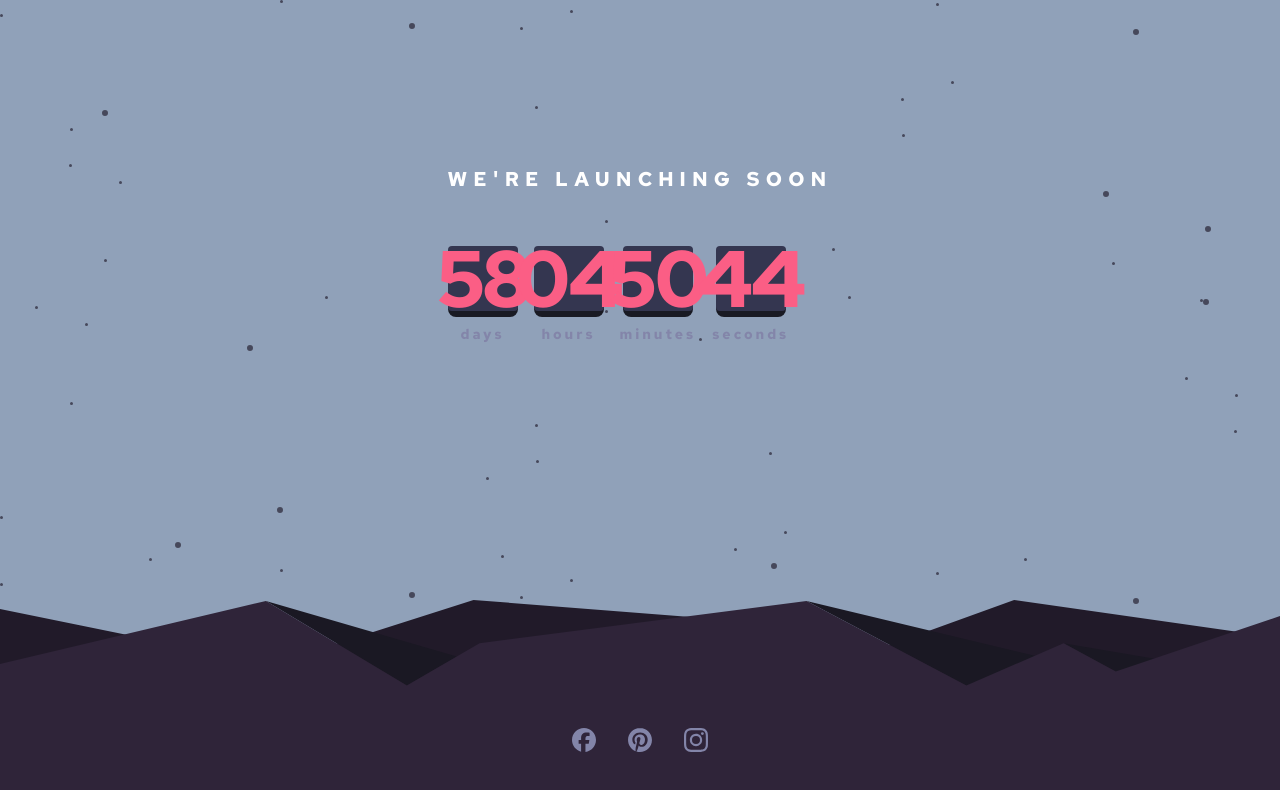
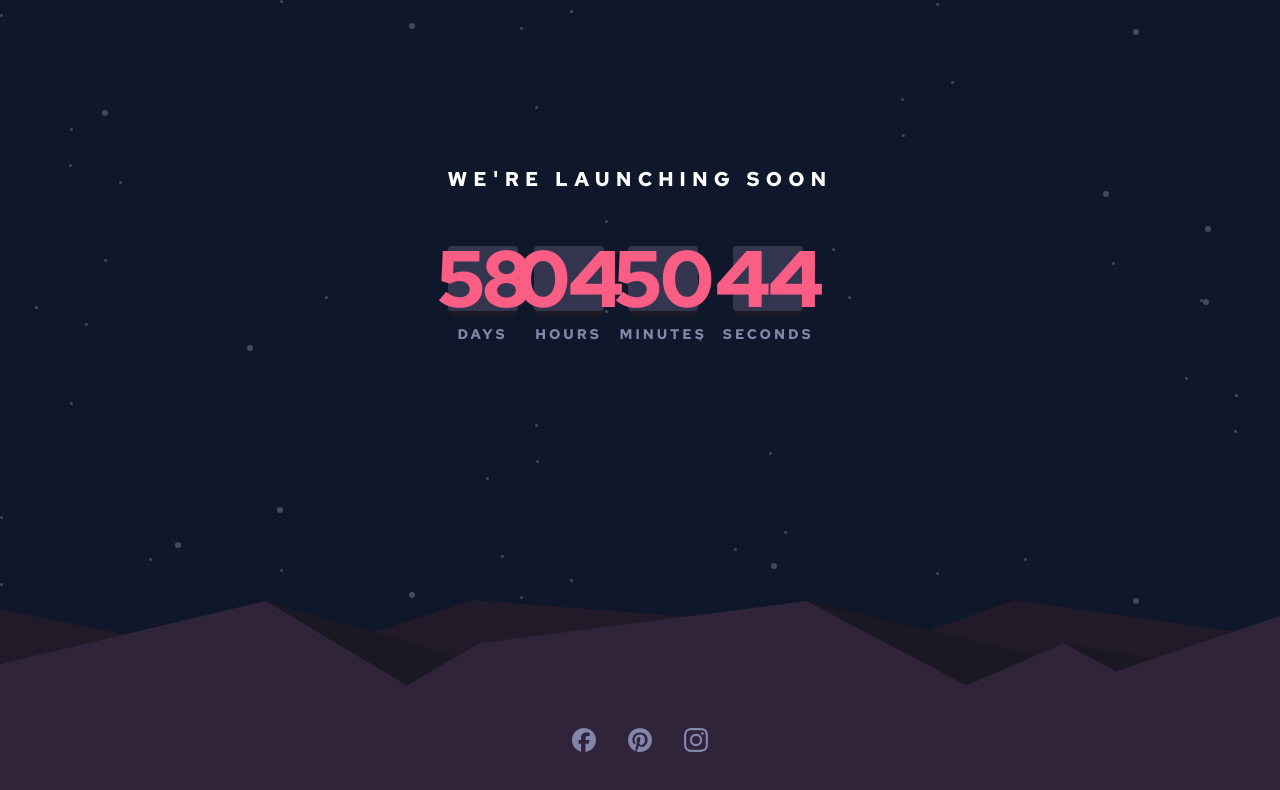
Before and after one commit to anggelserrato/fm-launch-countdown-timer, a Next.js app: page / in a window 1280 px wide. Shown: the top 790 px of the page. Built offline with nearby package versions, Linux system fonts and the light colour scheme.

Commit message:
fix: resolve react purity and nextjs hydration errors

```diff
--- a/app/globals.css
+++ b/app/globals.css
@@ -19,7 +19,7 @@
     -moz-osx-font-smoothing: grayscale;
   }
   body {
-    background: var(--color-slate-400);
+    background: var(--color-slate-900);
   }
 }
 
@@ -53,6 +53,7 @@
   font-size: 0.4375rem;
   line-height: normal;
   letter-spacing: 2.959px;
+  text-transform: uppercase;
   @variant md {
     font-size: 0.875rem;
   }
```
